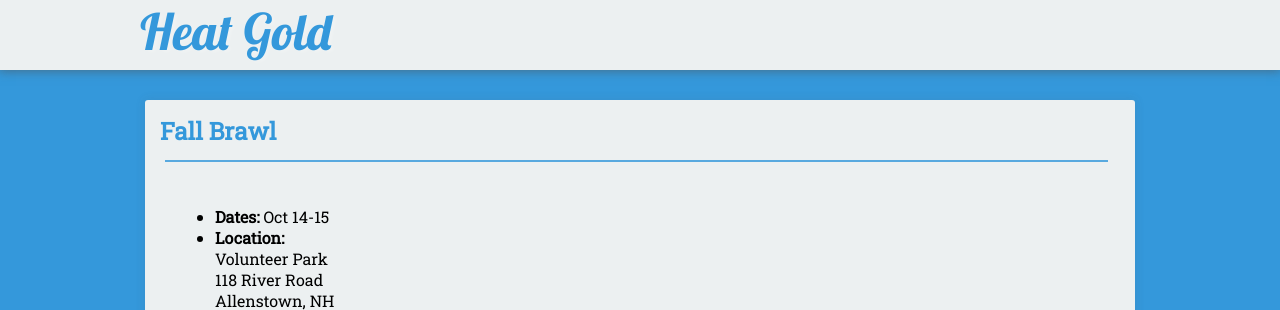
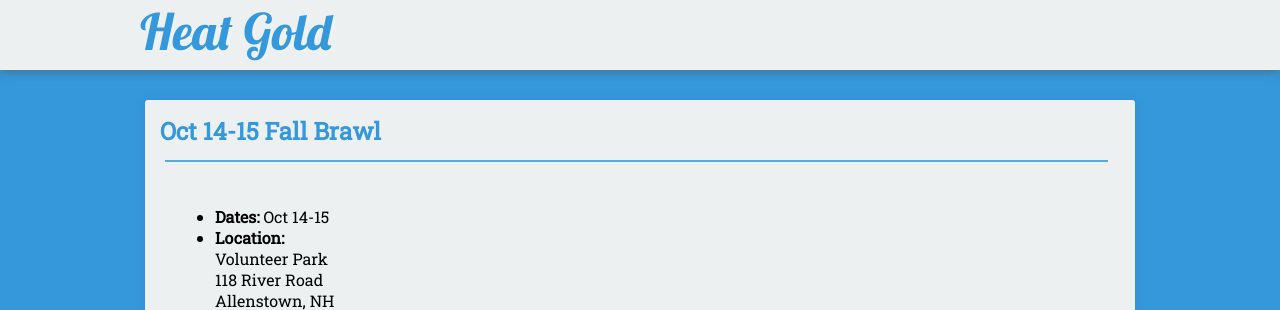
Before and after one commit to seanmerrow/ecf, a Jekyll site: the page built from _posts/2018-07-15-Oct-14-15.md, in a window 1280 px wide. Shown: the top 310 px of the page. Built offline with Jekyll 4.4.1, drawn with Linux system fonts in a browser that asks for light colours; nearby versions of some CDN libraries.

Commit message:
Update 2018-07-15-Oct-14-15.md

```diff
--- a/_posts/2018-07-15-Oct-14-15.md
+++ b/_posts/2018-07-15-Oct-14-15.md
@@ -1,6 +1,6 @@
 ---
 layout: post
-title: Fall Brawl
+title: Oct 14-15 Fall Brawl
 description: Cannon's Fall Brawl
 excerpt: "Cannon's Fall Brawl"
 tag:
```
